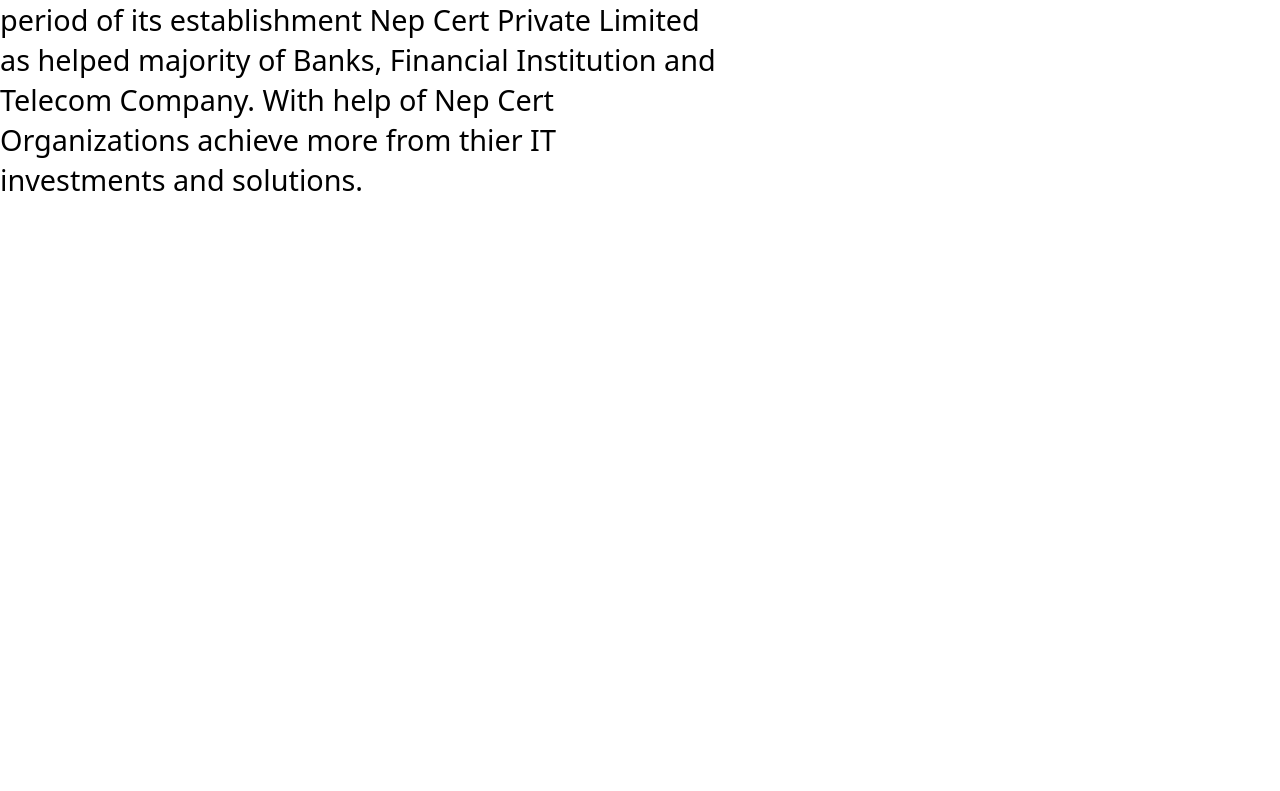
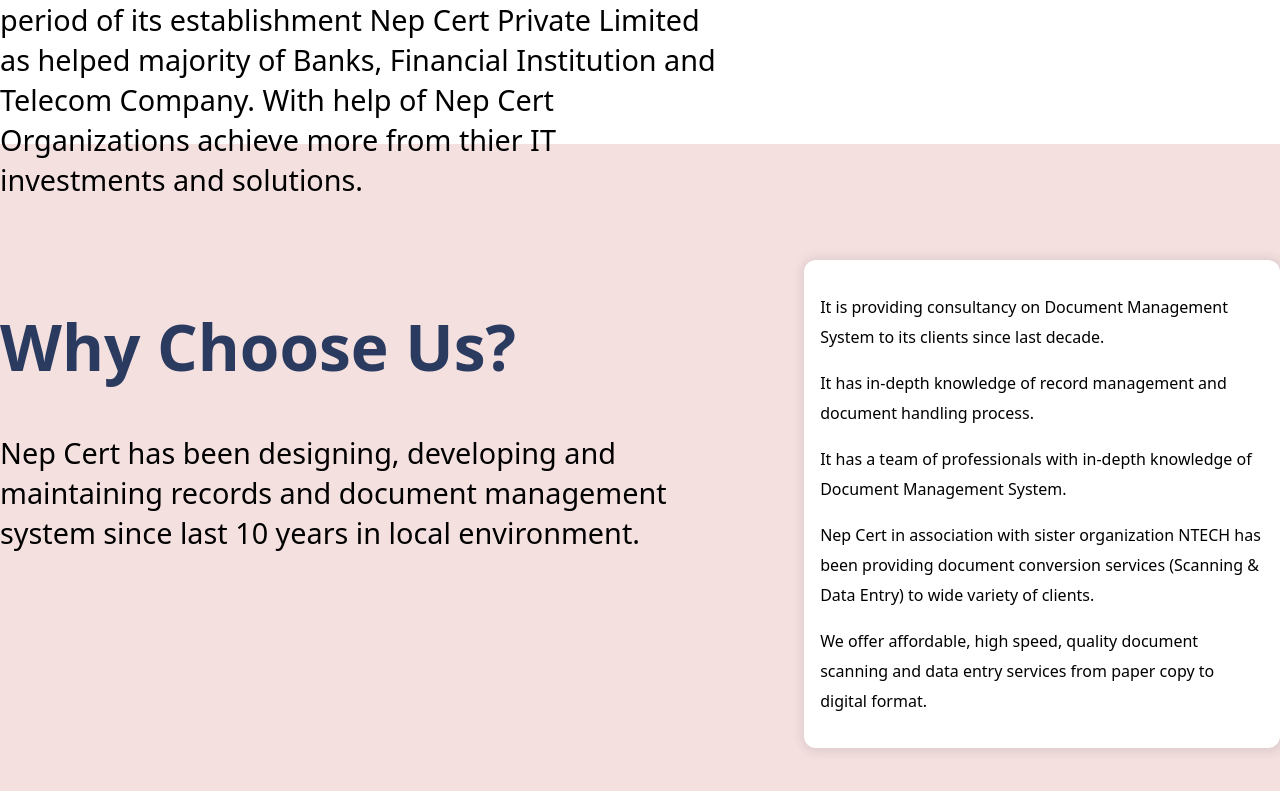
Before and after one commit to AjoobKansakar/Ncert-website, a React (Vite) app in the folder nepcert/: page / in a window 1280 px wide. Shown: the part 1341-2132 px from the top of the page. Before the commit the page ends 1541 px from the top, so only its background shows below. Built offline with nearby package versions, Linux system fonts and the light colour scheme.

Commit message:
working on the WCU section and needto fix the web-wrapper

```diff
--- a/nepcert/src/App.jsx
+++ b/nepcert/src/App.jsx
@@ -4,6 +4,8 @@
 import Header from './component/Header';
 import Hero from './component/Hero/Hero';
 import Aboutus from './component/AboutUs/aboutus';
+import Wcu from './component/WCU/wcu';
+
 
 function App() {
   const [count, setCount] = useState(0)
@@ -19,6 +21,9 @@
 
     {/* Aboutus section */}
       <Aboutus></Aboutus>
+
+    {/* Why choose us section */}
+      <Wcu></Wcu>
     </>
   )
 }
--- /dev/null
+++ b/nepcert/src/component/WCU/wcu.css
@@ -0,0 +1,38 @@
+.wcu {
+    background-color: #F5E0E0;
+    height: 90vh;
+    display: flex;
+    align-items: center;
+    justify-content: center;
+}
+
+.wcu-container {
+    display: flex;
+    gap: 5%;
+}
+
+.wcu-content h1 {
+    font-size: 4rem;
+    font-weight: bold;
+    color: #2A3B5F;
+}
+
+.wcu-content p {
+    font-size: 1.8rem;
+    font-weight: 400;
+    line-height: 40px;
+}
+
+.wcu-box {
+    background-color: #fff;
+    border: none;
+    box-shadow: 1px 1px 8px 4px #3333331a;
+    border-radius: 12px;
+    padding: 16px;
+}
+
+.wcu-box p {
+    font-size: 1rem;
+    font-weight: 500;
+    line-height: 30px;
+}
--- /dev/null
+++ b/nepcert/src/component/WCU/wcu.jsx
@@ -0,0 +1,28 @@
+import React from "react";
+import "./wcu.css";
+
+function Wcu () {
+    return (
+            <div className="wcu">
+
+                <div className="web-wrapper">
+                    <div className="wcu-container">
+                        <div className="wcu-content">
+                            <h1> Why Choose Us? </h1>
+                            <p> Nep Cert has been designing, developing and maintaining records and document management system since last 10 years in local environment. </p>
+                        </div>
+
+                        <div className="wcu-box">
+                            <p> It is providing consultancy on Document Management System to its clients since last decade. </p>
+                            <p> It has in-depth knowledge of record management and document handling process. </p>
+                            <p> It has a team of professionals with in-depth knowledge of Document Management System. </p>
+                            <p> Nep Cert in association with sister organization NTECH has been providing document conversion services (Scanning & Data Entry) to wide variety of clients. </p>
+                            <p> We offer affordable, high speed, quality document scanning and data entry services from paper copy to digital format. </p>
+                        </div>
+                    </div>
+                </div>
+            </div>
+    )
+}
+
+export default Wcu
```
